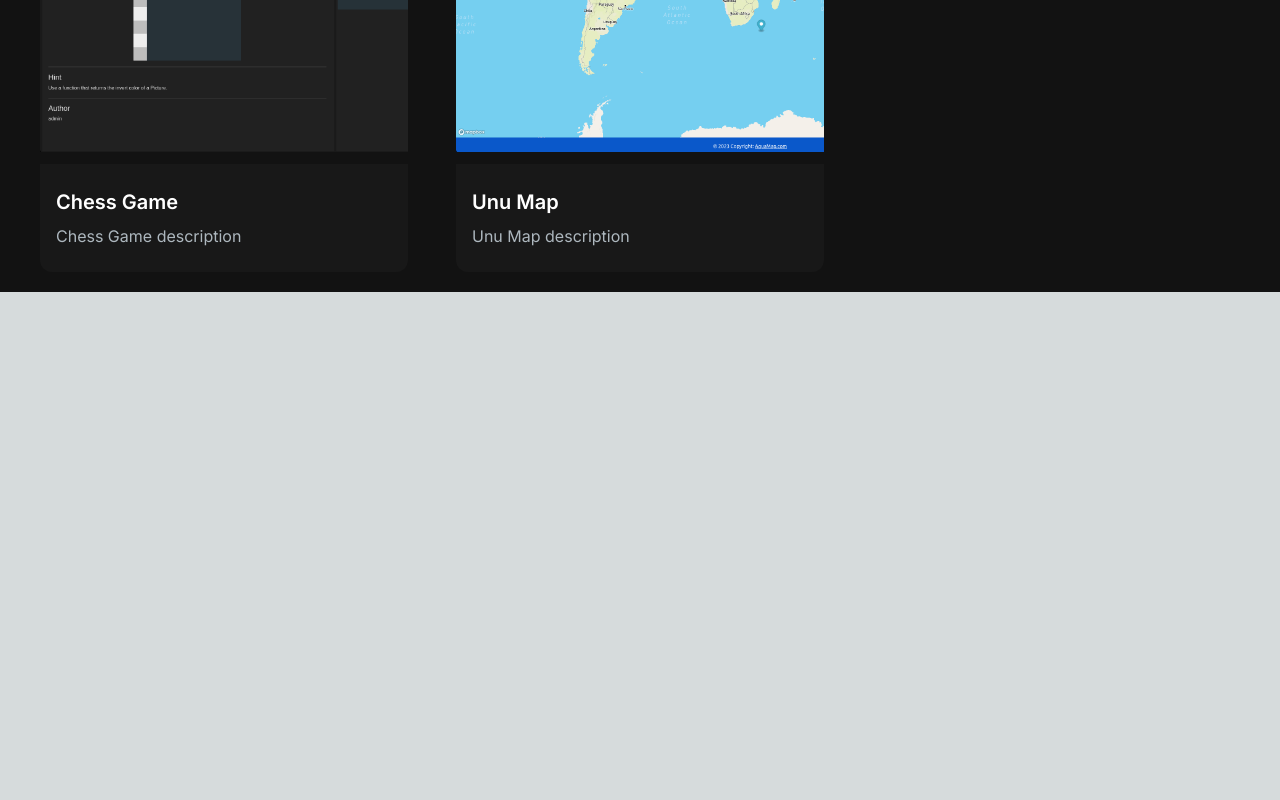
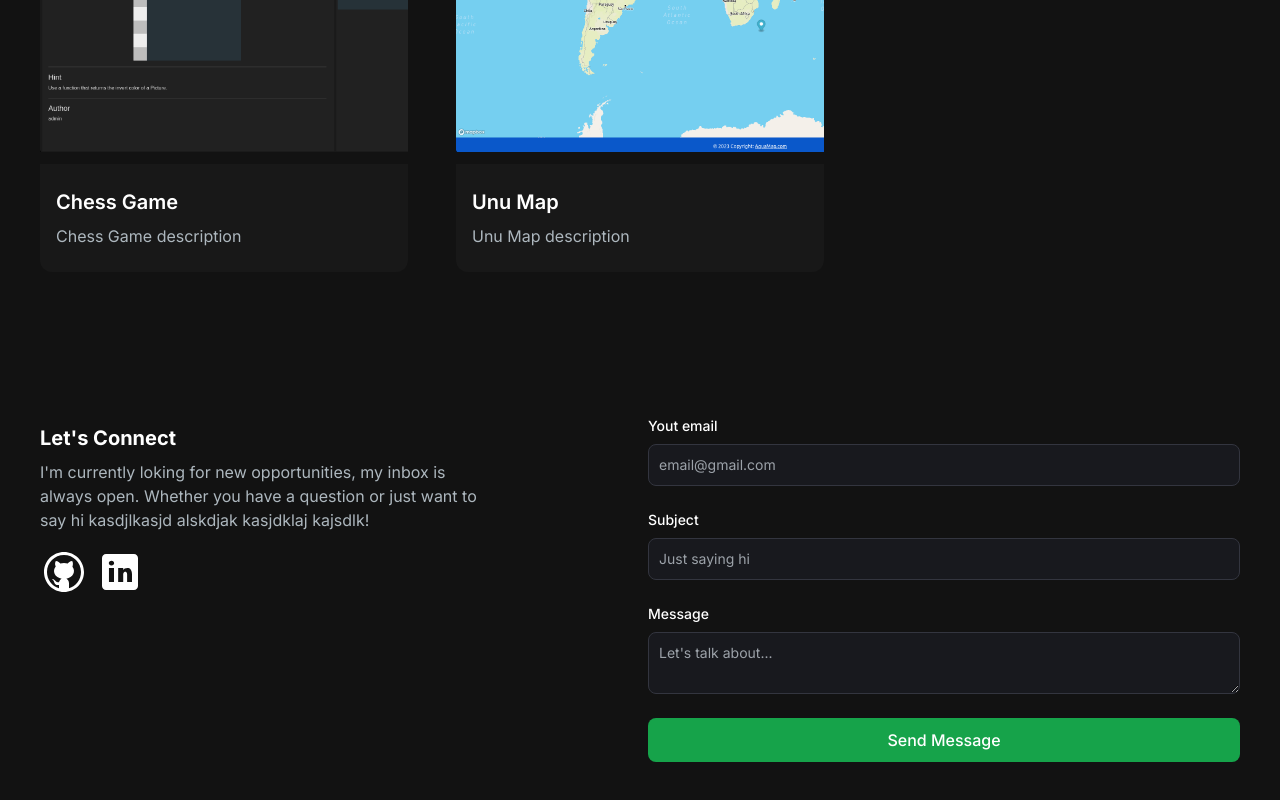
Before and after one commit to JacksonMerma/next-portfolio-deploy, a Next.js app: page / in a window 1280 px wide. Shown: the part 1364-2164 px from the top of the page. Before the commit the page ends 1656 px from the top, so only its background shows below. Built offline with nearby package versions, Linux system fonts and the light colour scheme.

Commit message:
sección del email configurado y añadiendo form de contacto

```diff
--- a/src/app/components/EmailSection.jsx
+++ b/src/app/components/EmailSection.jsx
@@ -1,4 +1,8 @@
 import React from 'react'
+import GithubIcon from '../../../public/github-icon.svg'
+import LinkedinIcon from '../../../public/linkedin-icon.svg'
+import Link from 'next/link'
+import Image from 'next/image'
 
 const EmailSection = () => {
     return (
@@ -11,7 +15,43 @@ const EmailSection = () => {
                     Whether you have a question or just want to say hi kasdjlkasjd
                     alskdjak kasjdklaj kajsdlk!
                 </p>
-            <div className='socials flex flex-row gap-2 '></div>
+                <div className='socials flex flex-row gap-2 '>
+                    <Link href="github.com">
+                        <Image src={GithubIcon} alt="Github Icon" />
+                    </Link>
+                    <Link href="linkedin.com">
+                        <Image src={LinkedinIcon} alt="Linkedin Icon" />
+                    </Link>
+                </div>
+            </div>
+            <div>
+                <form className='flex flex-col'>
+                    <div className='mb-6'>
+                        <label htmlFor="email" className='text-white block mb-2 text-sm font-medium'>Yout email</label>
+                        <input type="email" id='email' required className='bg-[#18191E] border border-[#33353F] placeholder-[#9CA2A9] text-gray-100 text-sm rounded-lg block w-full p-2.5' placeholder='email@gmail.com' />
+                    </div>
+                    <div className='mb-6'>
+                        <label htmlFor="subject" className='text-white block mb-2 text-sm font-medium'>Subject</label>
+                        <input type="text" id='subject' required className='bg-[#18191E] border border-[#33353F] placeholder-[#9CA2A9] text-gray-100 text-sm rounded-lg block w-full p-2.5' placeholder='Just saying hi' />
+                    </div>
+                    <div className='mb-6'>
+                        <label htmlFor='message' className='text-white block text-sm mb-2 font-medium'>
+                            Message
+                        </label>
+                        <textarea
+                            name="message"
+                            id="message"
+                            className="bg-[#18191E] border border-[#33353F] placeholder-[#9CA2A9] text-gray-100 text-sm rounded-lg block w-full p-2.5"
+                            placeholder="Let's talk about..."
+                        />
+                    </div>
+                    <button
+                        type="submit"
+                        className="bg-green-600 hover:bg-green-700 text-white font-medium py-2.5 px-5 rounded-lg w-full"
+                    >
+                        Send Message
+                    </button>
+                </form>
             </div>
         </section>
     )
--- a/src/app/page.js
+++ b/src/app/page.js
@@ -3,6 +3,7 @@ import HeroSection from './components/HeroSection'
 import Navbar from './components/Navbar'
 import AboutSection from './components/AboutSection'
 import ProjectSection from './components/ProjectSection'
+import EmailSection from './components/EmailSection'
 
 export default function Home() {
   return (
@@ -12,6 +13,7 @@ export default function Home() {
         <HeroSection />
         <AboutSection />
         <ProjectSection />
+        <EmailSection />
       </div>
     </main>
   )
```
Lines whose indentation alone changed are shown as unchanged.
